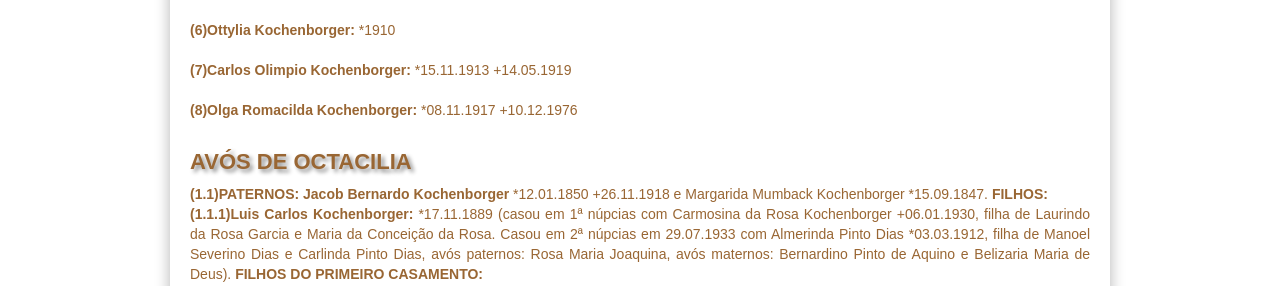
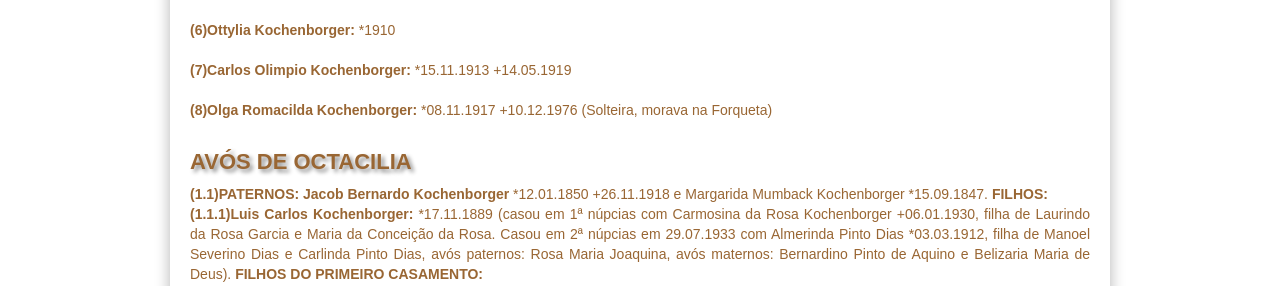
Before and after one commit to claudiovargas1955/claudiovargas1955.github.io, a Jekyll site: the page built from _pages/familia-kochenborger.html, in a window 1280 px wide. Shown: the part 924-1210 px from the top of the page. Built offline with Jekyll 4.4.1, drawn with Linux system fonts in a browser that asks for light colours; some web fonts are replaced.

Commit message:
Update familia-kochenborger.html

```diff
--- a/_pages/familia-kochenborger.html
+++ b/_pages/familia-kochenborger.html
@@ -127,7 +127,7 @@ Oliveira e Idalina Soares Leal *1850 +03.09.1934). <b>FILHOS: </b><br>
 
   <b>(7)Carlos Olimpio Kochenborger: </b>*15.11.1913 +14.05.1919<br><br>
 
-  <b>(8)Olga Romacilda Kochenborger: </b>*08.11.1917 +10.12.1976<br><br>
+  <b>(8)Olga Romacilda Kochenborger: </b>*08.11.1917 +10.12.1976 (Solteira, morava na Forqueta)<br><br>
 
 <h4>AVÓS DE OCTACILIA</h4>
 <p><b>(1.1)PATERNOS: Jacob Bernardo Kochenborger </b>*12.01.1850 +26.11.1918 e Margarida Mumback Kochenborger *15.09.1847.
```
